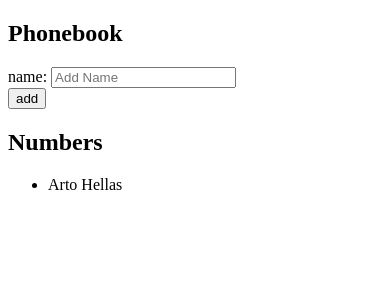
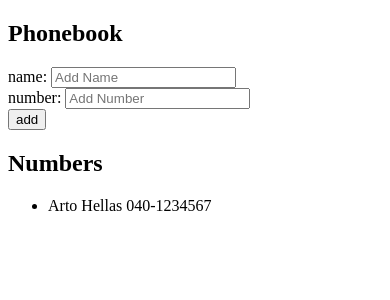
Before and after one commit to SanTheDeveloper/fullstackopen, a React (Vite) app in the folder part2/phonebook/: page / in a window 390 px wide. Shown: the top 300 px of the page. Built offline with nearby package versions, Linux system fonts and the light colour scheme.

Commit message:
feat: add phone numbers to entries with input sanitization (exercise 2.8)

```diff
--- a/part2/phonebook/src/App.jsx
+++ b/part2/phonebook/src/App.jsx
@@ -1,18 +1,23 @@
 import { useState } from "react";
 
 const App = () => {
-  const [persons, setPersons] = useState([{ name: "Arto Hellas", id: 1 }]);
+  const [persons, setPersons] = useState([
+    { name: "Arto Hellas", id: 1, number: "040-1234567" },
+  ]);
   const [newName, setNewName] = useState("");
+  const [newNumber, setNewNumber] = useState("");
 
   const addPerson = (event) => {
     event.preventDefault();
 
     const trimmedName = newName.trim();
+    const trimmedNumber = newNumber.trim();
 
-    if (!trimmedName) return;
+    if (!trimmedName || !trimmedNumber) return;
 
     const duplicatePerson = persons.some(
-      (person) => person.name.toLowerCase() === trimmedName.toLowerCase(),
+      (person) =>
+        person.name.trim().toLowerCase() === trimmedName.toLowerCase(),
     );
 
     if (duplicatePerson) {
@@ -23,13 +28,19 @@ const App = () => {
     const personObject = {
       name: trimmedName,
       id: persons.length + 1,
+      number: trimmedNumber,
     };
     setPersons([...persons, personObject]);
     setNewName("");
+    setNewNumber("");
   };
 
   const handlePersonChange = (event) => {
     setNewName(event.target.value);
+  };
+
+  const handleNumberChange = (event) => {
+    setNewNumber(event.target.value);
   };
 
   return (
@@ -45,13 +56,23 @@ const App = () => {
           />
         </div>
         <div>
+          number:{" "}
+          <input
+            value={newNumber}
+            onChange={handleNumberChange}
+            placeholder="Add Number"
+          />
+        </div>
+        <div>
           <button type="submit">add</button>
         </div>
       </form>
       <h2>Numbers</h2>
       <ul>
         {persons.map((person) => (
-          <li key={person.id}>{person.name}</li>
+          <li key={person.id}>
+            {person.name} {person.number}
+          </li>
         ))}
       </ul>
     </div>
```
